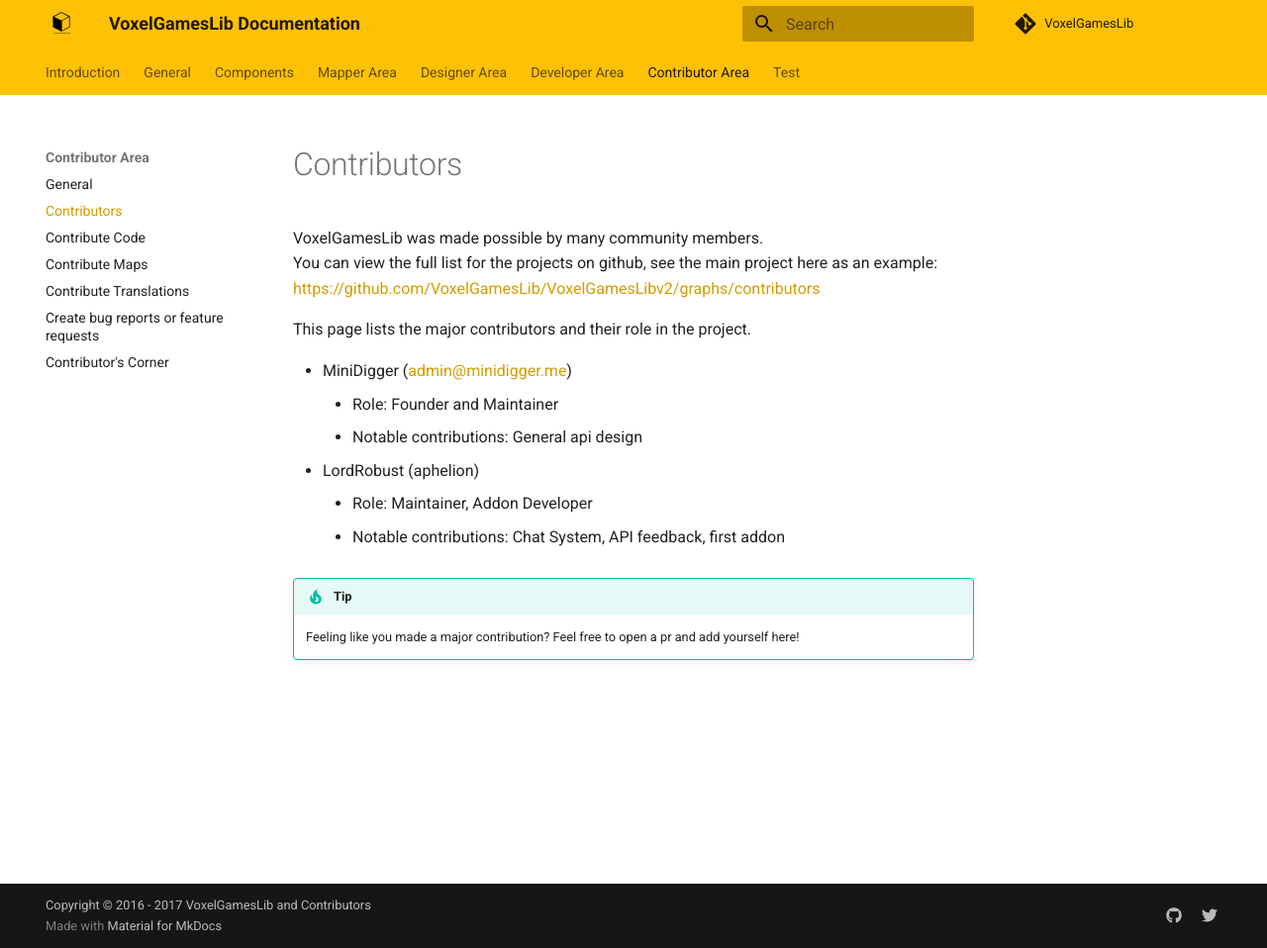
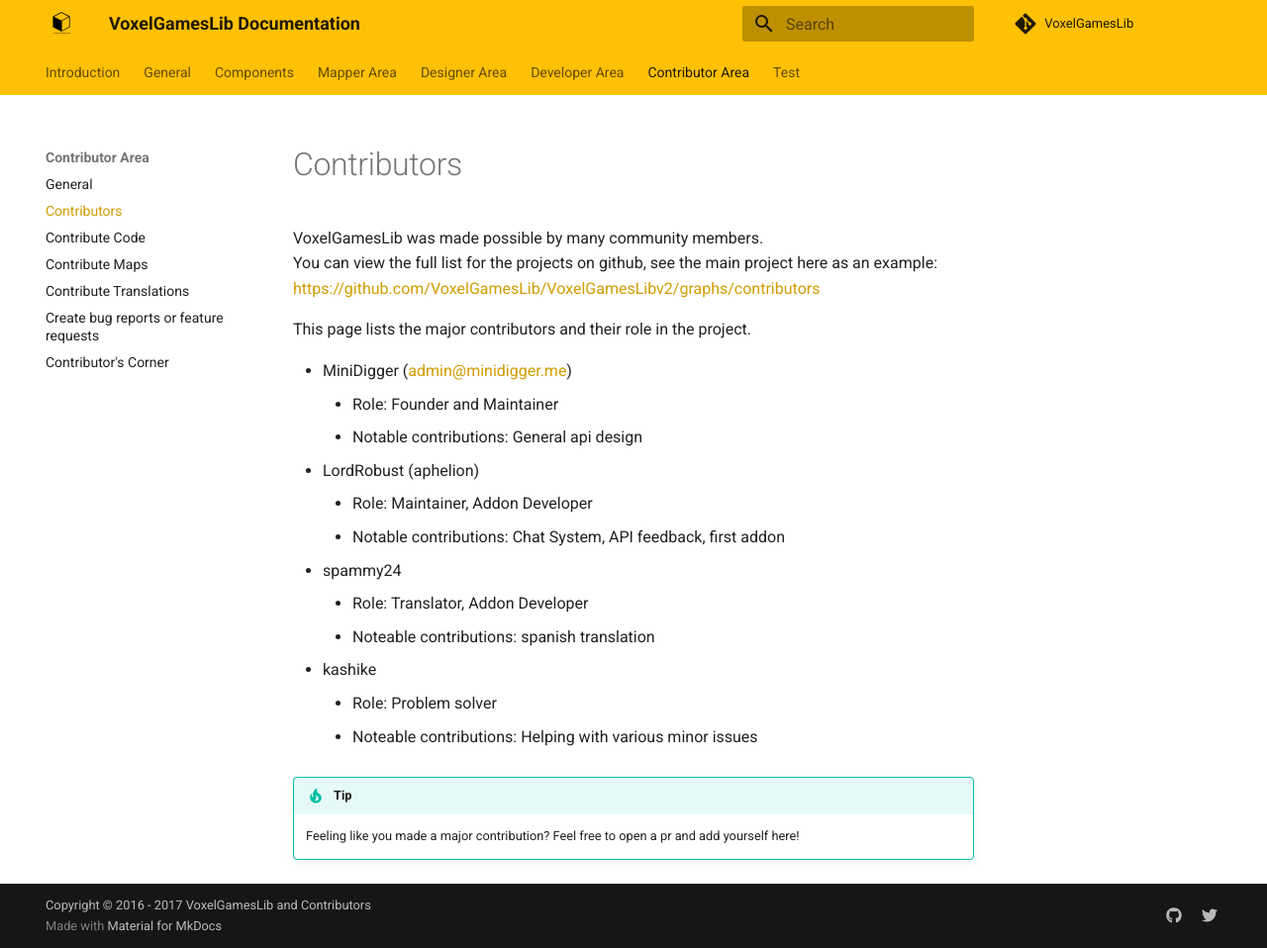
Before and after one commit to VoxelGamesLib/docs, an MkDocs documentation site: the page built from docs/contributor-area/contributors.md, in a window 1280 px wide and 958 px high. Shown: the whole window at 99% size. Built offline with MkDocs 1.6.1 and Material for MkDocs 9.7.7, drawn with Linux system fonts in a browser that asks for light colours; comment, search, counter and statistics services are not loaded; old or Windows-style settings are respelled for this version of MkDocs.

Commit message:
add some more contributors

```diff
--- a/docs/contributor-area/contributors.md
+++ b/docs/contributor-area/contributors.md
@@ -13,6 +13,12 @@
 * LordRobust (aphelion)
     * Role: Maintainer, Addon Developer
     * Notable contributions: Chat System, API feedback, first addon
+* spammy24
+    * Role: Translator, Addon Developer
+    * Noteable contributions: spanish translation
+* kashike
+    * Role: Problem solver
+    * Noteable contributions: Helping with various minor issues
 
 !!! tip
     Feeling like you made a major contribution?
```
